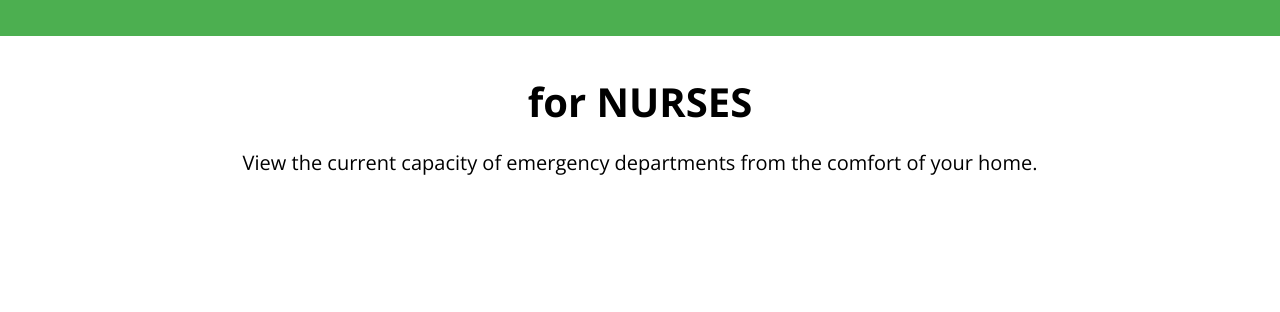
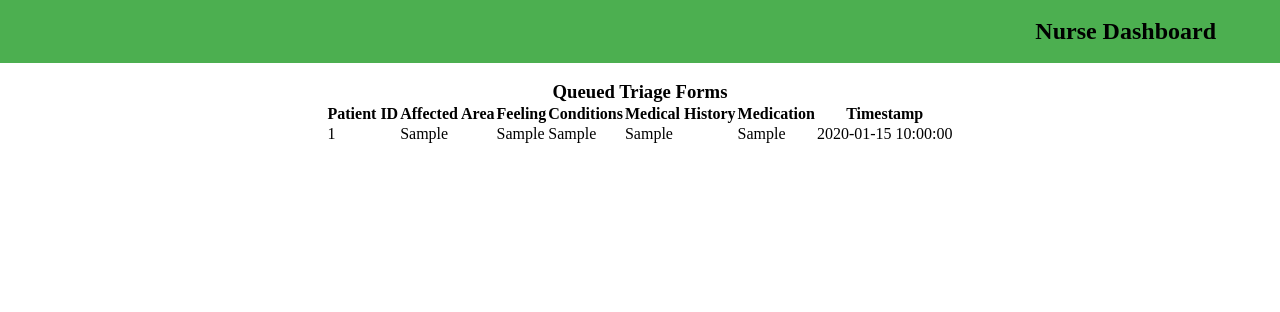
Before and after one commit to SENG-350-2024-fall/Team12, a Flask app: page /nurse_dashboard in a window 1280 px wide. Shown: the top 312 px of the page. Run offline with Flask 3, Linux system fonts and the light colour scheme; a user stored in the database is signed in; tables that the repository leaves empty hold one stand-in row (values such as "Sample post").

Commit message:
PTI forms now add to db once submitted

```diff
--- a/app.py
+++ b/app.py
@@ -125,6 +125,17 @@
     medical_history = TextAreaField('Medical History')
     medication = TextAreaField('Medication')
 
+class TriageEntry(db.Model):
+    id = db.Column(db.Integer, primary_key=True)
+    user_id = db.Column(db.Integer, db.ForeignKey('user.id'), nullable=False)  # Assuming each entry is tied to a user
+    affected_area = db.Column(db.String(200), nullable=False)
+    feeling = db.Column(db.String(200), nullable=False)
+    conditions = db.Column(db.String(200), nullable=False)
+    medical_history = db.Column(db.Text, nullable=True)
+    medication = db.Column(db.Text, nullable=True)
+    timestamp = db.Column(db.DateTime, default=db.func.current_timestamp())
+
+
 #home route so the html page that will render when your at home
 @app.route('/')
 def home():
@@ -166,7 +177,14 @@
 @app.route('/nurse_dashboard', methods=['GET', 'POST'])
 @login_required
 def nurse_dashboard():
-    return render_template('nurse_dashboard.html')
+    if current_user.user_type != 'nurse':
+        flash("Access restricted to nurses only.", "danger")
+        return redirect(url_for('dashboard'))
+
+    # Retrieve all triage entries from the database
+    triage_entries = TriageEntry.query.all()
+    return render_template('nurse_dashboard.html', triage_entries=triage_entries)
+
 
 # log out page
 @app.route('/logout', methods=['GET', 'POST'])
@@ -207,22 +225,44 @@
     return render_template('emergency_departments.html', ed=ed)
 
 @app.route('/triage_form', methods=['GET', 'POST'])
+@login_required
 def triage_form():
     form = TriageForm(request.form)
     if form.validate_on_submit():
+
+        selected_options_1 = ','.join(map(str, form.affected_area.data))
+        selected_options_2 = ','.join(map(str, form.feeling.data))
+        selected_options_3 = ','.join(map(str, form.conditions.data))
+        """
         selected_options_1 = form.affected_area.data
         selected_options_2 = form.feeling.data
         selected_options_3 = form.conditions.data
+        """
         medical_history = form.medical_history.data
         medication = form.medication.data
-        return f'''
-            Selected Affected Areas: {", ".join(map(str, selected_options_1))}<br>
-            Selected Feelings: {", ".join(map(str, selected_options_2))}<br>
-            Selected Conditions: {", ".join(map(str, selected_options_3))}<br>
-            Medical History: {medical_history}<br>
-            Medication: {medication}
-        '''
+
+        # Create a new triage entry
+        new_entry = TriageEntry(
+            user_id=current_user.id,
+            affected_area=selected_options_1,
+            feeling=selected_options_2,
+            conditions=selected_options_3,
+            medical_history=medical_history,
+            medication=medication
+        )
+
+        try:
+            db.session.add(new_entry)
+            db.session.commit()
+            flash('Triage form submitted successfully!', 'success')
+            return redirect(url_for('dashboard'))
+        except Exception as e:
+            db.session.rollback()
+            flash('An error occurred. Please try again.', 'danger')
+            print(f"Error: {e}")
+
     return render_template('triage_form.html', form=form)
+
 
 #route for ping/echo
 @app.route('/admin/ping', methods=['GET'])
--- a/templates/nurse_dashboard.html
+++ b/templates/nurse_dashboard.html
@@ -1,24 +1,49 @@
 <!DOCTYPE html>
 <html lang="en">
-
 <head>
     <meta charset="UTF-8">
     <meta http-equiv="X-UA-Compatible" content="IE=edge">
     <meta name="viewport" content="width=device-width, initial-scale=1.0">
-    <title>Dashboard</title>
+    <title>Nurse Dashboard</title>
     <link rel="stylesheet" href="{{ url_for('static', filename='dashboard.css') }}">
 </head>
-
 <body>
     <header>
-
+        <h2>Nurse Dashboard</h2>
     </header>
 
     <div class="content-area">
-        <h2>for NURSES</h2>
-        <p>View the current capacity of emergency departments from the comfort of your home.</p>
+        <h3>Queued Triage Forms</h3>
+        {% if triage_entries %}
+        <table>
+            <thead>
+                <tr>
+                    <th>Patient ID</th>
+                    <th>Affected Area</th>
+                    <th>Feeling</th>
+                    <th>Conditions</th>
+                    <th>Medical History</th>
+                    <th>Medication</th>
+                    <th>Timestamp</th>
+                </tr>
+            </thead>
+            <tbody>
+                {% for entry in triage_entries %}
+                <tr>
+                    <td>{{ entry.user_id }}</td>
+                    <td>{{ entry.affected_area }}</td>
+                    <td>{{ entry.feeling }}</td>
+                    <td>{{ entry.conditions }}</td>
+                    <td>{{ entry.medical_history }}</td>
+                    <td>{{ entry.medication }}</td>
+                    <td>{{ entry.timestamp }}</td>
+                </tr>
+                {% endfor %}
+            </tbody>
+        </table>
+        {% else %}
+        <p>No triage forms available.</p>
+        {% endif %}
     </div>
-
 </body>
-
 </html>
```
